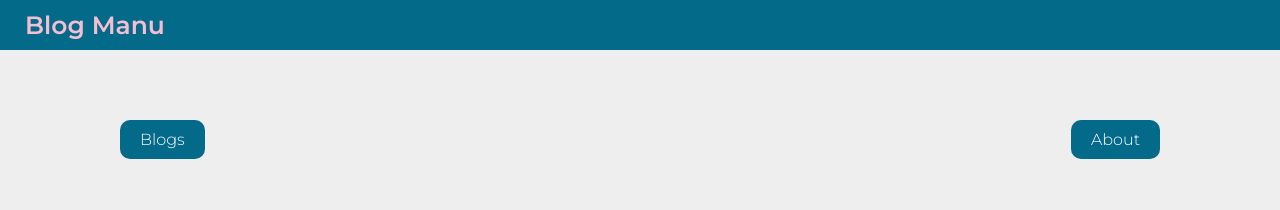
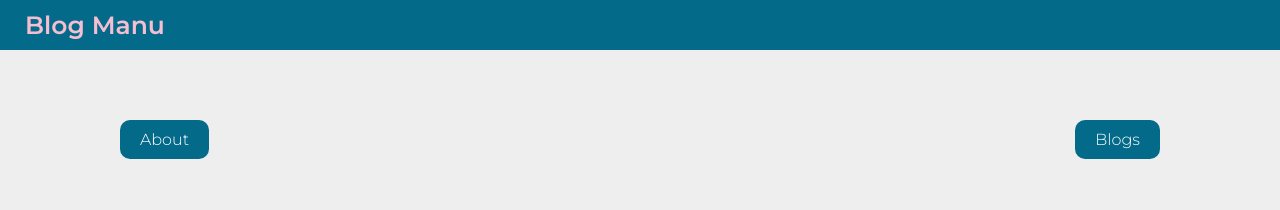
Before and after one commit to manuelffernandez/jsonsv-practice, a React (Vite) app: page / in a window 1280 px wide. Shown: the top 210 px of the page. Built offline with nearby package versions, Linux system fonts and the light colour scheme.

Commit message:
rearrange PagesSelector buttons

```diff
--- a/src/components/PagesSelector.tsx
+++ b/src/components/PagesSelector.tsx
@@ -4,11 +4,11 @@ const PagesSelector = (): JSX.Element => {
   return (
     <div className='pages'>
       <div className='pageButtonsContainer'>
+        <Link to='about' className='preventDefaultStyle genericButton'>
+          About
+        </Link>
         <Link to='/blogs' className='preventDefaultStyle genericButton'>
           Blogs
-        </Link>
-        <Link to='about' className='preventDefaultStyle genericButton'>
-          About
         </Link>
       </div>
     </div>
```
